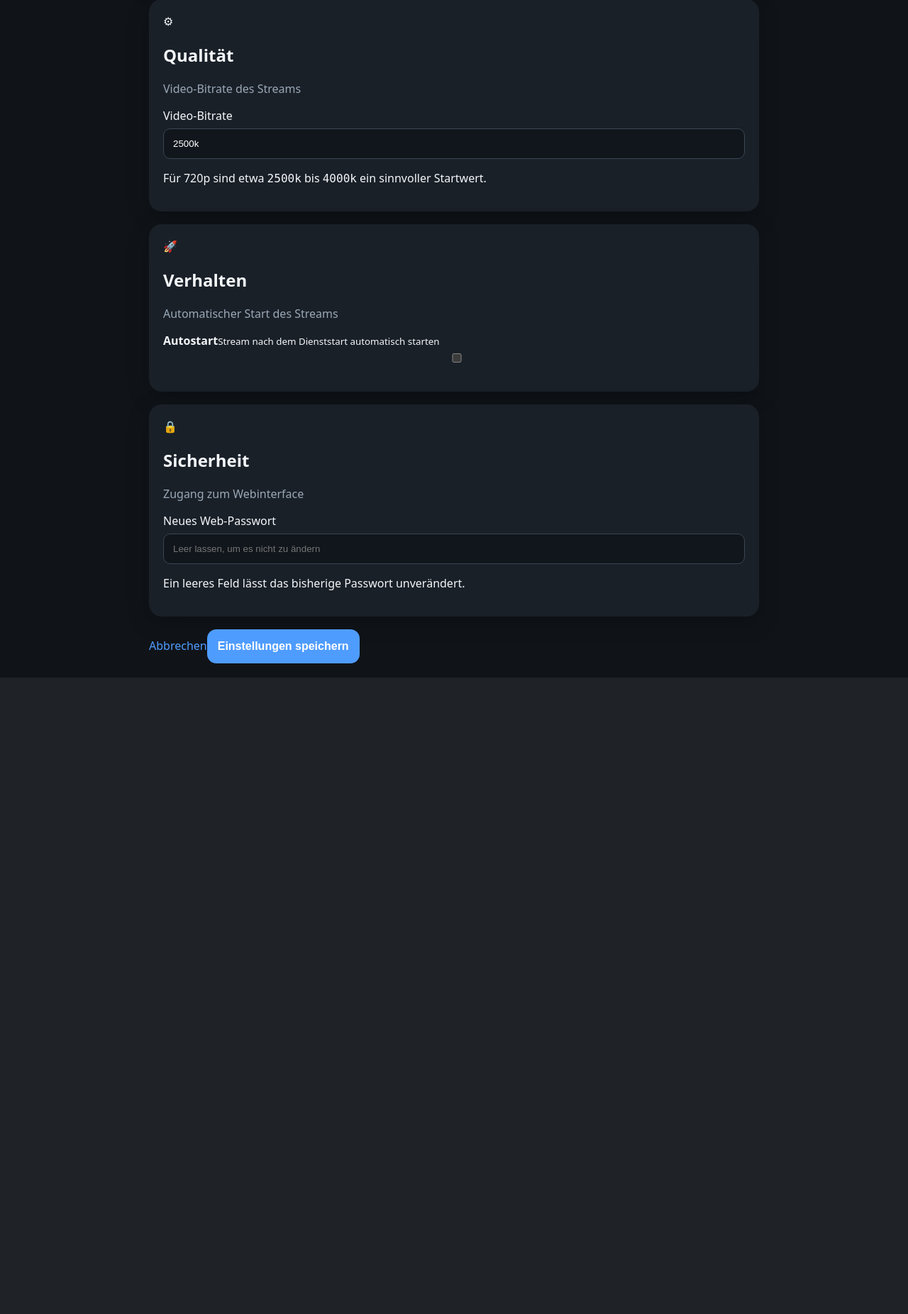
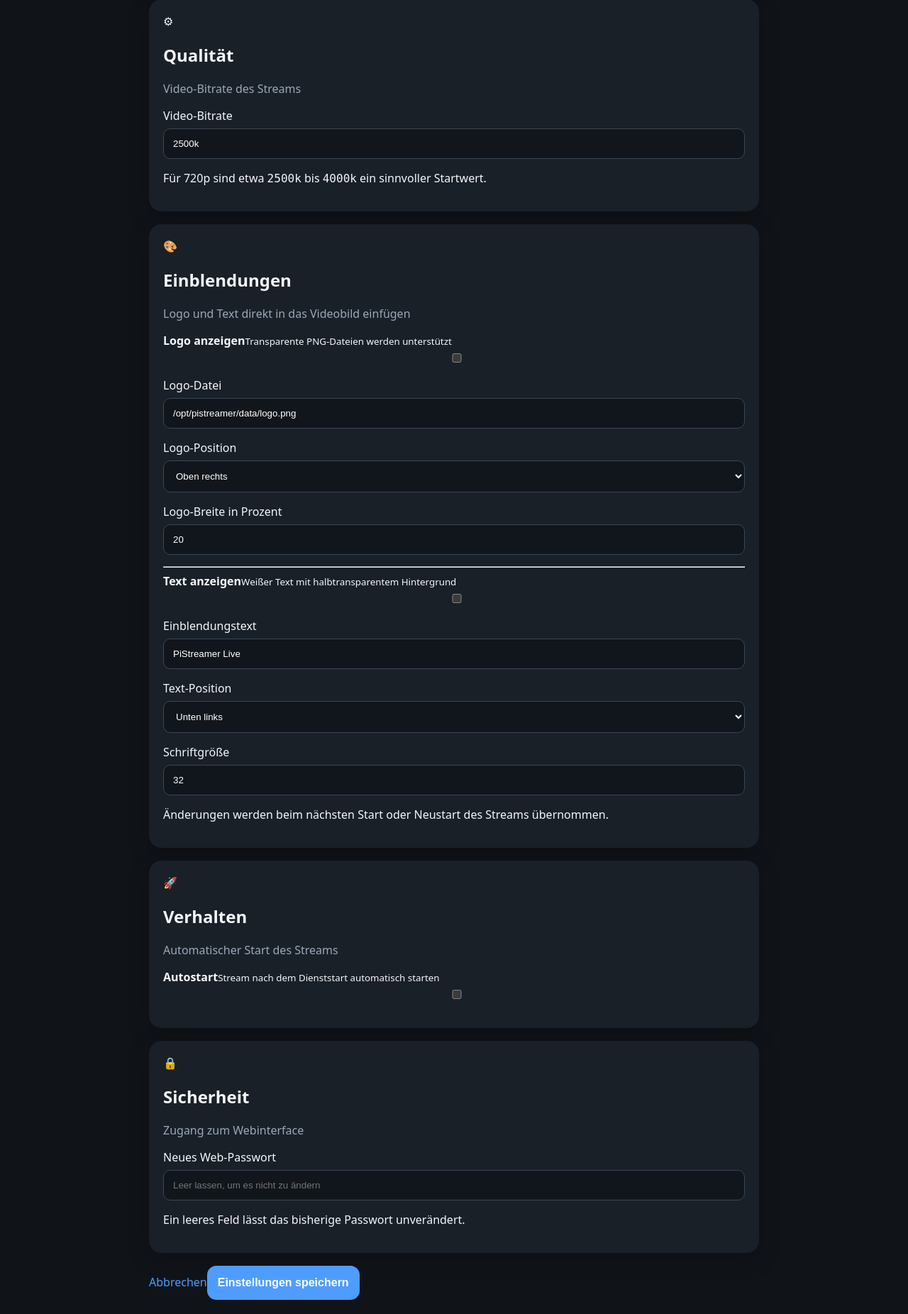
Before and after one commit to spliter90/PiStreamer, a Flask app: page /settings in a window 1280 px wide. Shown: the part 1278-3130 px from the top of the page at 71% size. Before the commit the page ends 2233 px from the top, so only its background shows below. Run offline with Flask 3, Linux system fonts and the light colour scheme; the visitor is signed in with stand-in values (Sample User, id 1); data that the repository does not hold is empty.

Commit message:
Add overlay controls to settings page

```diff
--- a/pistreamer/templates/settings.html
+++ b/pistreamer/templates/settings.html
@@ -52,6 +52,43 @@
           <div class="option-card__header"><div class="option-icon">⚙</div><div><h2>Qualität</h2><p class="muted">Video-Bitrate des Streams</p></div></div>
           <label>Video-Bitrate<input name="video_bitrate" value="{{ config.stream.video_bitrate }}" placeholder="2500k" required></label>
           <p class="field-hint">Für 720p sind etwa <code>2500k</code> bis <code>4000k</code> ein sinnvoller Startwert.</p>
+        </article>
+
+        <article class="card option-card">
+          <div class="option-card__header"><div class="option-icon">🎨</div><div><h2>Einblendungen</h2><p class="muted">Logo und Text direkt in das Videobild einfügen</p></div></div>
+
+          <label class="toggle-row">
+            <span><strong>Logo anzeigen</strong><small>Transparente PNG-Dateien werden unterstützt</small></span>
+            <input type="checkbox" name="logo_enabled" {% if config.overlay.logo_enabled %}checked{% endif %}>
+          </label>
+          <label>Logo-Datei<input name="logo_path" value="{{ config.overlay.logo_path }}" placeholder="/opt/pistreamer/data/logo.png"></label>
+          <label>Logo-Position
+            <select name="logo_position">
+              <option value="top_left" {% if config.overlay.logo_position == 'top_left' %}selected{% endif %}>Oben links</option>
+              <option value="top_right" {% if config.overlay.logo_position == 'top_right' %}selected{% endif %}>Oben rechts</option>
+              <option value="bottom_left" {% if config.overlay.logo_position == 'bottom_left' %}selected{% endif %}>Unten links</option>
+              <option value="bottom_right" {% if config.overlay.logo_position == 'bottom_right' %}selected{% endif %}>Unten rechts</option>
+            </select>
+          </label>
+          <label>Logo-Breite in Prozent<input type="number" name="logo_width_percent" min="5" max="50" value="{{ config.overlay.logo_width_percent }}"></label>
+
+          <hr>
+
+          <label class="toggle-row">
+            <span><strong>Text anzeigen</strong><small>Weißer Text mit halbtransparentem Hintergrund</small></span>
+            <input type="checkbox" name="text_enabled" {% if config.overlay.text_enabled %}checked{% endif %}>
+          </label>
+          <label>Einblendungstext<input name="overlay_text" value="{{ config.overlay.text }}" maxlength="160" placeholder="PiStreamer Live"></label>
+          <label>Text-Position
+            <select name="text_position">
+              <option value="top_left" {% if config.overlay.text_position == 'top_left' %}selected{% endif %}>Oben links</option>
+              <option value="top_right" {% if config.overlay.text_position == 'top_right' %}selected{% endif %}>Oben rechts</option>
+              <option value="bottom_left" {% if config.overlay.text_position == 'bottom_left' %}selected{% endif %}>Unten links</option>
+              <option value="bottom_right" {% if config.overlay.text_position == 'bottom_right' %}selected{% endif %}>Unten rechts</option>
+            </select>
+          </label>
+          <label>Schriftgröße<input type="number" name="text_size" min="12" max="96" value="{{ config.overlay.text_size }}"></label>
+          <p class="field-hint">Änderungen werden beim nächsten Start oder Neustart des Streams übernommen.</p>
         </article>
 
         <article class="card option-card">
```
